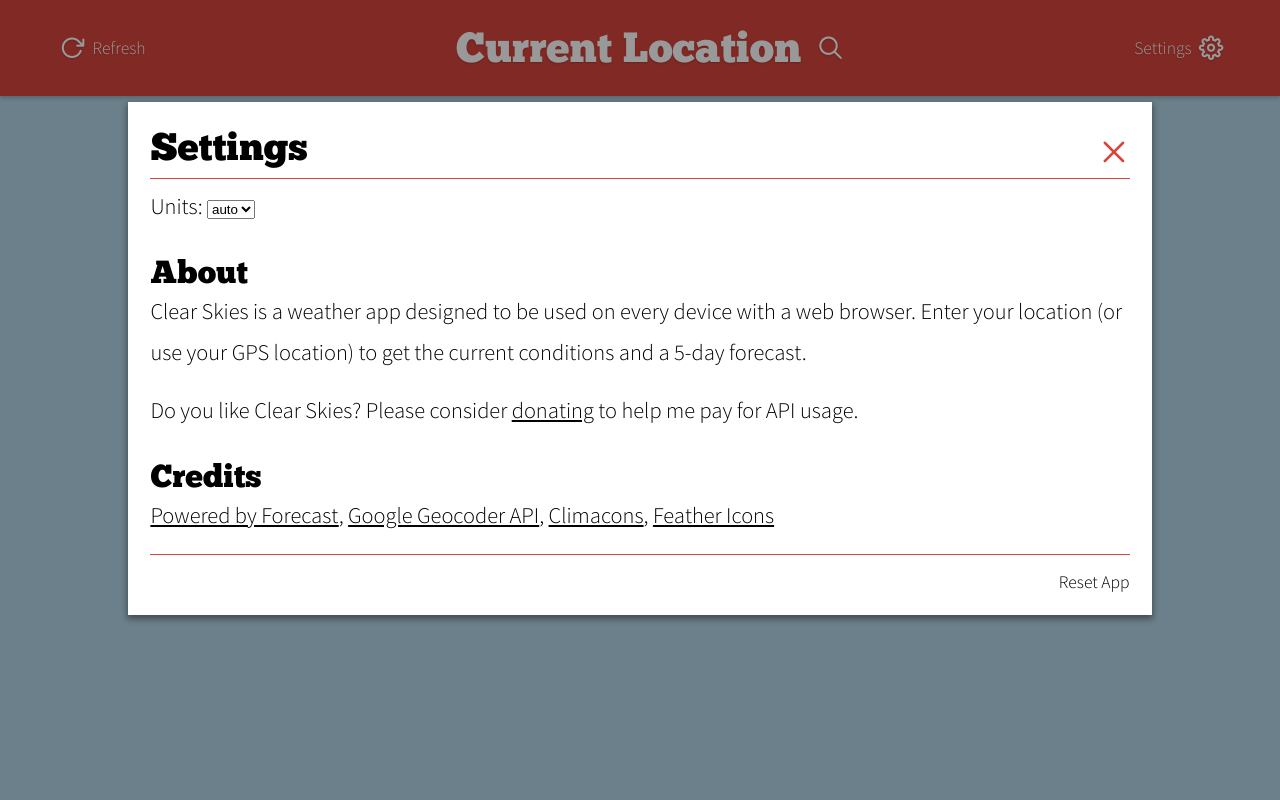
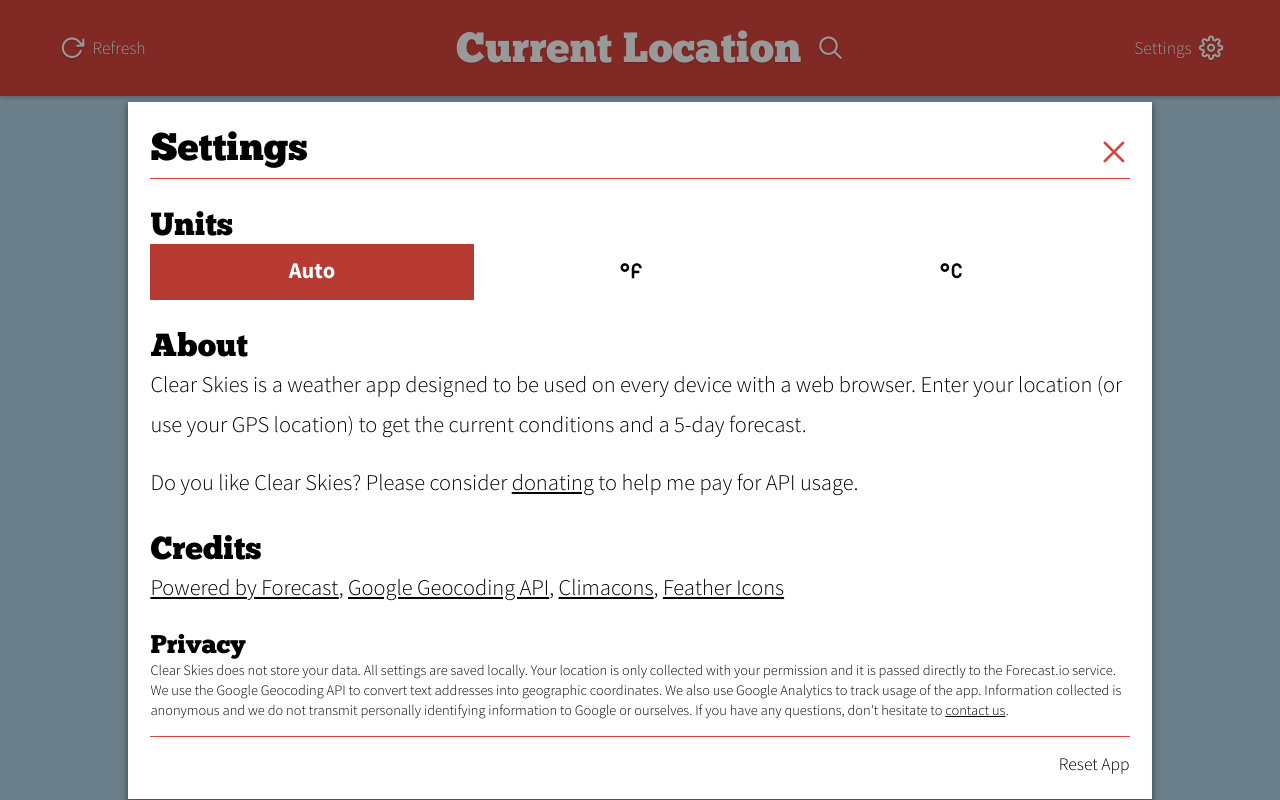
Before and after one commit to BoringCode/ClearSkies, a website: page src/index.html in a window 1280 px wide. Both pictures are taken after a click on the button "Settings". Drawn offline with Linux system fonts and the light colour scheme; files that its build step writes are made by us from their sources; files whose address does not match are found by name.

Commit message:
Styled units picker

```diff
--- a/src/css/style.css
+++ b/src/css/style.css
@@ -49,6 +49,9 @@
 		}
 	.col-2-1 {
 		width: 50%;
+	}
+	.col-3-1 {
+		width: 33%;
 	}
 	.col-4-1 {
 		width: 25%;
@@ -122,6 +125,10 @@
 	line-height: 1.8em;
 	margin-bottom: 0.8em;
 }
+.small {
+	font-size: 0.9em;
+	line-height: 1.4em;
+}
 
 .modal {
 	position: fixed;
@@ -133,6 +140,8 @@
 	background: rgba(0,0,0,0.4);
 	text-shadow: none;
 	opacity: 0;
+	overflow: auto;
+	-webkit-overflow-scrolling: touch;
 	-webkit-transition: opacity 200ms linear;
 	-moz-transition: opacity 200ms linear;
 	-ms-transition: opacity 200ms linear;
@@ -146,9 +155,6 @@
 	.modal-content {
 		position: relative;
 		z-index: 101;
-		overflow: auto;
-		-webkit-overflow-scrolling: touch;
-		max-height: 80%;
 		width: 100%;
 		max-width: 1024px;
 		padding: 1.4em;
@@ -189,9 +195,13 @@
 					color: inherit;
 					background: none;
 				}
-		.modal-body h3 {
+		.modal-body h3, .modal-body h4 {
 			margin-top: 0.8em;
 		}
+	.modal-content footer {
+		clear: both;
+		min-height: 2.5em;
+	}
 	.background-close {
 		cursor: pointer;
 		position: absolute;
@@ -199,6 +209,16 @@
 		left: 0;
 		width: 100%;
 		height: 100%;
+	}
+.units button {
+	font-size: 1.4em;
+	text-align: center;
+	width: 100%;
+	min-height: 2.5em;
+}
+	.units .climacon {
+		line-height: 1;
+		font-size: 1.8em;
 	}
 
 body > header {
@@ -253,8 +273,9 @@
 			body > header .side-btn {
 				width: 16.67%;
 			}
-			body > header.active .search-btn, body:not(.touch) > header button:hover, body > header button.ng-click-active {
+			body > header.active .search-btn, body:not(.touch) > header button:hover, body > header button.ng-click-active, body > header .selected {
 				background: #B73B32;
+				color: white;
 			}
 	.location-search {
 		position: absolute;
@@ -424,8 +445,7 @@
 	}
 	.modal-content {
 		margin: 0;
-		height: 100%;
-		max-height: 100%;
+		min-height: 100%;
 	}
 	.break-sm {
 		line-height: 1em;
--- a/src/index.html
+++ b/src/index.html
@@ -64,19 +64,29 @@
 						<button class="close" ng-click="settingsModal = false; $event.preventDefault();"><i class="icon-cross"></i></button>
 					</header>
 					<div class="modal-body">
-						<p>Units: <select ng-model="settings.unit.current" ng-options="unit for unit in settings.unit.options"></select></p>
+						<h3>Units</h3>
+						<ul class="row units middle">
+							<li ng-repeat="unit in settings.unit.options" class="col col-{{settings.unit.options.length}}-1">
+								<button ng-click="settings.unit.current = unit; $event.preventDefault();" ng-class="{selected: settings.unit.current == unit}">
+									<i class="climacon" ng-class="{farenheit: unit == 'us', celcius: unit == 'si'}" ng-hide="unit == 'auto'"></i>
+									<strong ng-show="unit == 'auto'">Auto</strong>
+								</button>
+							</li>
+						</ul>
 						<h3>About</h3>
 						<p>Clear Skies is a weather app designed to be used on every device with a web browser. Enter your location (or use your GPS location) to get the current conditions and a 5-day forecast.</p>
 						<p>
 							Do you like Clear Skies? Please consider <a href="https://www.paypal.com/cgi-bin/webscr?cmd=_donations&business=Z44KLV4JMKQCQ&lc=US&item_name=Clear%20Skies%20by%20Bradley%20Rosenfeld&currency_code=USD&bn=PP%2dDonationsBF%3abtn_donate_SM%2egif%3aNonHosted" target="_blank">donating</a> to help me pay for API usage.
 						</p>
 						<h3>Credits</h3>
-						<p class="credits">
+						<p>
 							<a href="http://forecast.io" target="_blank">Powered by Forecast</a>,
-							<a href="https://developers.google.com/maps/documentation/geocoding/" target="_blank">Google Geocoder API</a>,
+							<a href="https://developers.google.com/maps/documentation/geocoding/" target="_blank">Google Geocoding API</a>,
 							<a href="http://adamwhitcroft.com/climacons/" target="_blank">Climacons</a>,
 							<a href="http://colebemis.com/feather/" target="_blank">Feather Icons</a>
 						</p>
+						<h4>Privacy</h4>
+						<p class="small">Clear Skies does not store your data. All settings are saved locally. Your location is only collected with your permission and it is passed directly to the Forecast.io service. We use the Google Geocoding API to convert text addresses into geographic coordinates. We also use Google Analytics to track usage of the app. Information collected is anonymous and we do not transmit personally identifying information to Google or ourselves. If you have any questions, don't hesitate to <a href="mailto:contact@clearskiesapp.com">contact us</a>.</p>
 					</div>
 					<footer>
 						<hr>
```
Also changed, not shown: build/css/ClearSkies.css, build/index.html.
